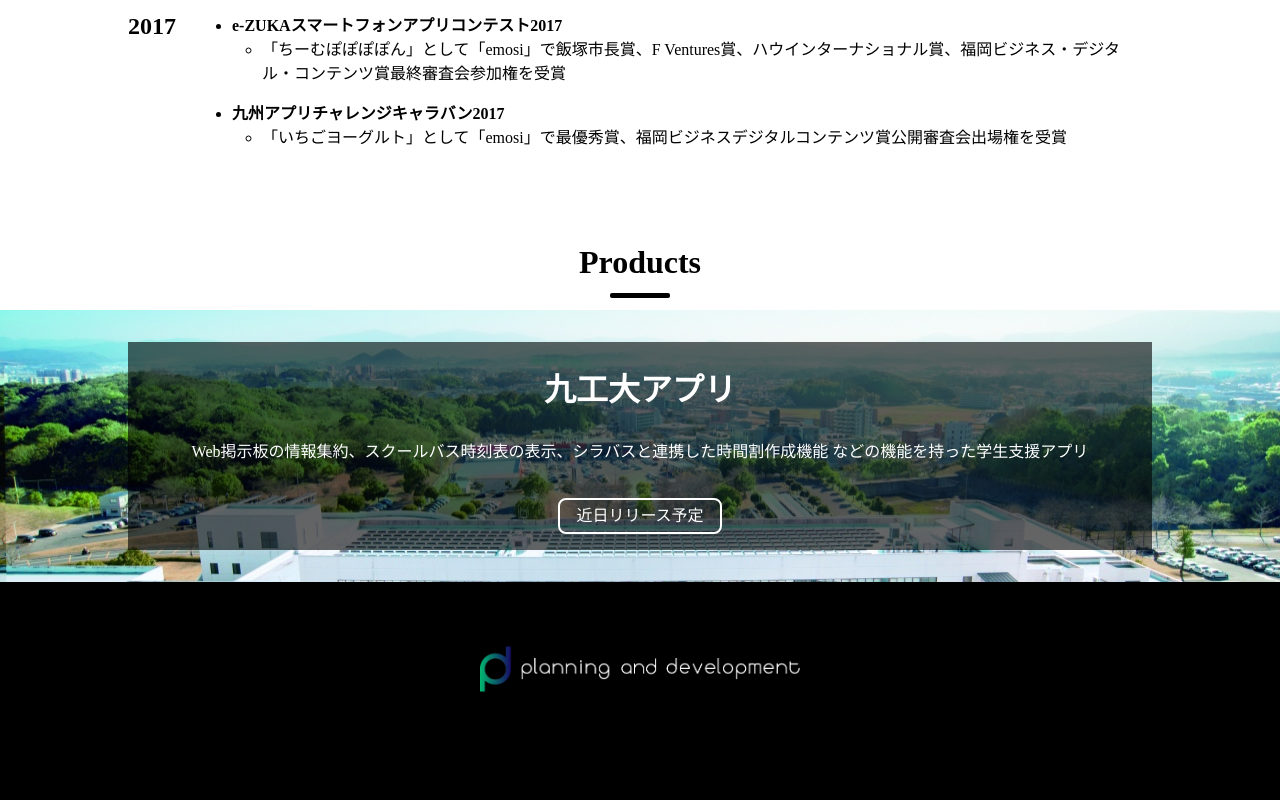
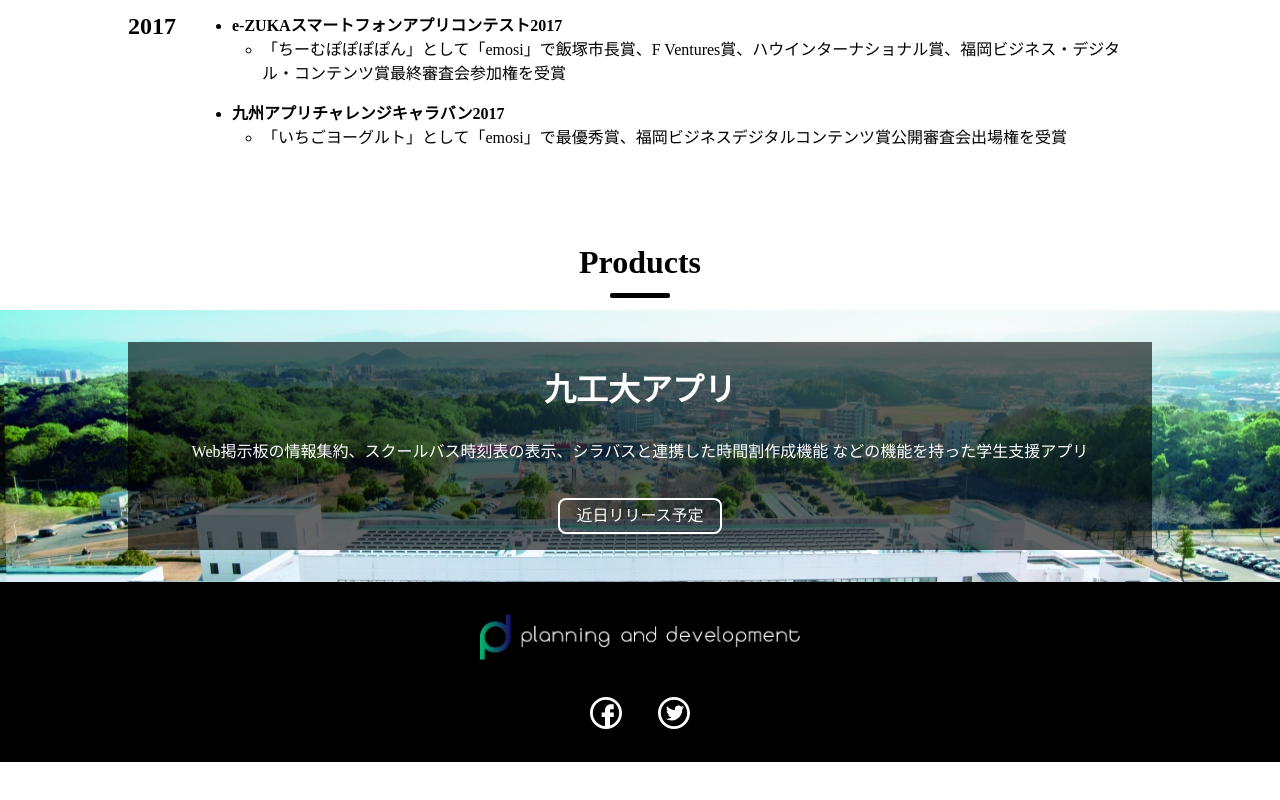
Before and after one commit to planningdev/planningdev.github.io, a website: page index.html in a window 1280 px wide. Shown: the part 1168-1968 px from the top of the page. After the commit the page ends 1930 px from the top, so only its background shows below. Drawn offline with nearby package versions, Linux system fonts and the light colour scheme.

Commit message:
add social link to footer

```diff
--- a/css/layout/_footer.scss
+++ b/css/layout/_footer.scss
@@ -1,14 +1,14 @@
 .l-footer {
-  height: 240px;
+  height: 180px;
   background-color: #000;
   color: #fff;
-  img {
-    width: 320px;
-  }
   &__name {
     font-size: 32px;
-    padding: 64px 0;
+    padding: 32px 0;
     text-align: center;
+    img {
+      width: 320px;
+    }
   }
 
   &__social {
--- a/index.html
+++ b/index.html
@@ -115,6 +115,19 @@
     <div class="l-footer__name">
       <img src="/image/logo_white.png" alt="">
     </div>
+    <div class="l-footer__social">
+      <div class="l-footer__social__icon">
+        <a href="https://www.facebook.com/planningdev" target="_blank">
+            <img src="/image/facebook.svg" alt="">
+        </a>
+      </div>
+      <div class="l-footer__social__icon">
+        <a href="https://twitter.com/planningdev" target="_blank">
+          <img src="/image/twitter.svg" alt="">
+        </a>
+      </div>
+
+    </div>
   </footer>
   <script src="https://ajax.googleapis.com/ajax/libs/jquery/1.12.4/jquery.min.js"></script>
   <script src="/script/script.js"></script>
```
Also changed, not shown: css/style.css.
